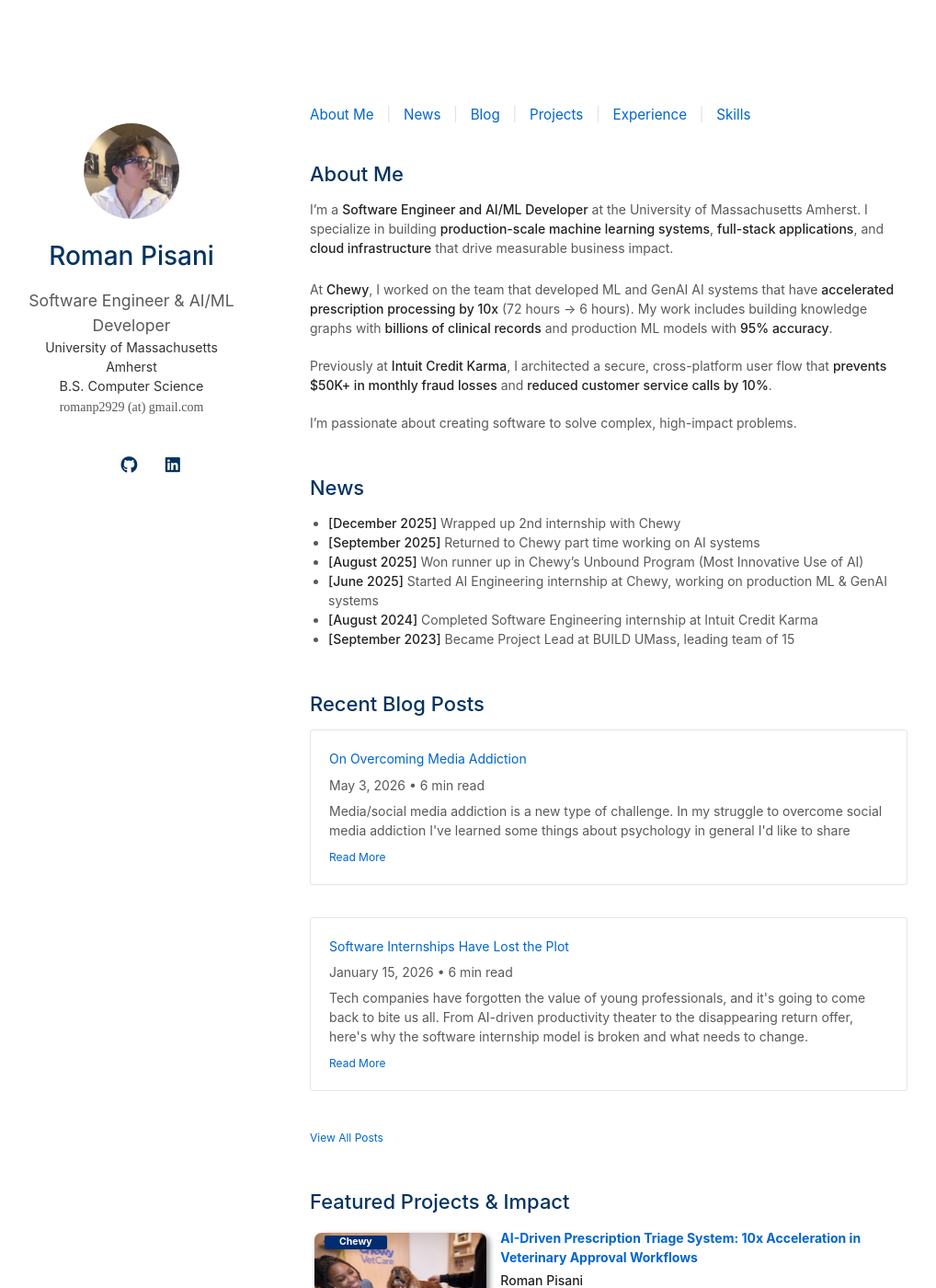
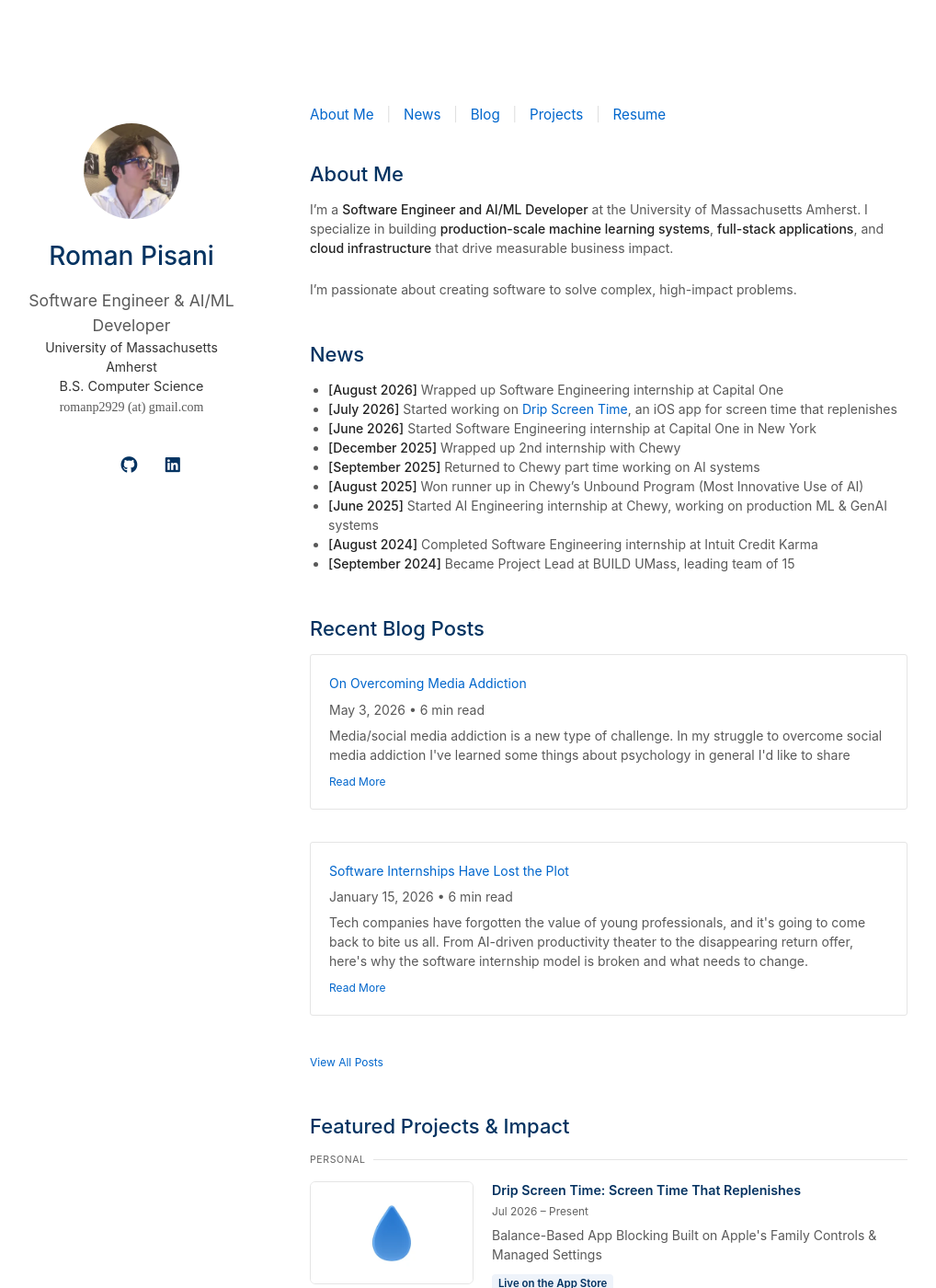
Before and after one commit to romanobro56/rpisani, a Jekyll site: the page built from index.md, in a window 1280 px wide and 1400 px high. Shown: the whole window at 92% size, without its empty margins (133-1151 px from the left). Built offline with Jekyll 4.4.1, drawn with Linux system fonts in a browser that asks for light colours; a style sheet for code colours, icons or effects is not loaded; some of the changed text lies outside the part shown.

Commit message:
Refresh homepage news and redesign the projects section
- Add Capital One and Drip Screen Time to News, and fix the BUILD UMass date
- Add Drip Screen Time, Capital One RDC, and Chewy AI vision pipeline projects
- Group projects by company with dates, lighter thumbnails, and metric chips
- Remove the Experience and Skills sections (covered by the resume) and link the resume from the navbar

Co-Authored-By: Claude Opus 5.5 <noreply@anthropic.com>

```diff
--- a/_data/projects.yml
+++ b/_data/projects.yml
@@ -1,34 +1,61 @@
+# Projects are shown grouped by `group`, in the order each group first appears.
 main:
-  - title: "AI-Driven Prescription Triage System: 10x Acceleration in Veterinary Approval Workflows"
-    authors: <strong>Roman Pisani</strong>
-    conference_short: Chewy
-    conference: Production ML System at Chewy - <strong> Processing ~1M monthly prescriptions </strong>
+  - group: Personal
+    title: "Drip Screen Time: Screen Time That Replenishes"
+    date: Jul 2026 – Present
+    subtitle: Balance-Based App Blocking Built on Apple's Family Controls & Managed Settings
+    link: https://www.dripscreentime.app
+    image: ./assets/img/drip_screen_time.webp
+    image_alt: Drip Screen Time app icon, a blue water drop
+    notes: Live on the App Store
+
+  - group: Personal
+    title: "RocketReels: Automated Generative Media Pipeline for Short-Form Video Creation"
+    date: Sep – Dec 2024
+    subtitle: End-to-End Content Generation System
+    link: https://github.com/romanobro56
+    code: https://github.com/romanobro56
+    image: ./assets/img/rocketreels.webp
+    image_alt: RocketReels video generation pipeline interface showing automated content creation
+    notes: Production Pipeline
+
+  - group: Capital One
+    title: "Remote Deposit Capture: iOS Validation Flow for $2.8B+ in Annual Deposits"
+    date: Jun – Aug 2026
+    subtitle: Swift Frontend Architecture & Asynchronous Check-Processing Microservice
+    image: ./assets/img/capital_one.webp
+    image_alt: Capital One logo
+    notes: 63% Latency Reduction (9s → 3.3s)
+
+  - group: Chewy
+    title: "AI Vision Pipeline for Veterinary Documents: 50K+ Documents Processed Monthly"
+    date: Aug – Dec 2025
+    subtitle: OpenCV Preprocessing, LLM Schema Extraction & Fuzzy-Match Validation Against Snowflake
+    image: ./assets/img/chewy_document_ai.webp
+    image_alt: Document icon with a scan line, representing AI document extraction
+    notes: 92% Extraction Accuracy
+
+  - group: Chewy
+    title: "AI-Driven Prescription Triage System: 10x Acceleration in Veterinary Approval Workflows"
+    date: Jun – Aug 2025
+    subtitle: Production ML System at Chewy - <strong>Processing ~1M monthly prescriptions</strong>
     image: ./assets/img/chewy_vet_care.webp
     image_alt: Chewy veterinary care system dashboard showing prescription triage workflow
     notes: 95% Prediction Accuracy
 
-  - title: "AWS Neptune Knowledge Graph for Clinical Intelligence"
-    authors: <strong>Roman Pisani</strong>
-    conference_short: Chewy
-    conference: Billion-Scale Graph Database Powering LLM Reasoning for Drug Interactions & Veterinary AI
+  - group: Chewy
+    title: "AWS Neptune Knowledge Graph for Clinical Intelligence"
+    date: Jun – Aug 2025
+    subtitle: Billions-Scale Graph Database Powering LLM Reasoning for Drug Interactions & Veterinary AI
     image: ./assets/img/knowledge_graph.webp
     image_alt: Network visualization of AWS Neptune knowledge graph with clinical data nodes
     notes: 800M+ Records Processed
 
-  - title: "Fraud Detection UI System Preventing $50K+ in Monthly Fraud Losses"
-    authors: <strong>Roman Pisani</strong>
-    conference_short: Credit Karma
-    conference: Cross-Platform TypeScript React Application with GCP Analytics Integration
+  - group: Credit Karma
+    title: "Fraud Detection UI System Preventing $50K+ in Monthly Fraud Losses"
+    date: May – Aug 2024
+    subtitle: Cross-Platform TypeScript React Application with GCP Analytics Integration
     image: ./assets/img/intuit_credit_karma.jpg
     image_alt: Credit Karma fraud detection user interface with analytics dashboard
+    fit: contain
     notes: 1000+ Fraudulent Attempts Deterred
-
-  - title: "RocketReels: Automated Generative Media Pipeline for Short-Form Video Creation"
-    authors: <strong>Roman Pisani</strong>
-    conference_short: Personal Project
-    conference: End-to-End Content Generation System
-    pdf: https://github.com/romanobro56
-    code: https://github.com/romanobro56
-    image: ./assets/img/rocketreels.webp
-    image_alt: RocketReels video generation pipeline interface showing automated content creation
-    notes: Production Pipeline
--- a/_includes/navbar.md
+++ b/_includes/navbar.md
@@ -8,8 +8,6 @@
     <span aria-hidden="true">|</span>
     <a href="#projects" class="nav-link">Projects</a>
     <span aria-hidden="true">|</span>
-    <a href="#experience" class="nav-link">Experience</a>
-    <span aria-hidden="true">|</span>
-    <a href="#skills" class="nav-link">Skills</a>
+    <a href="/resume" class="nav-link">Resume</a>
   </div>
 </nav>
--- a/_includes/projects.md
+++ b/_includes/projects.md
@@ -2,32 +2,31 @@
 
 <div class="projects">
 <div class="bibliography">
-
-{% for link in site.data.projects.main %}
+{% assign project_groups = site.data.projects.main | group_by: "group" %}
+{% for group in project_groups %}
+<div class="group-label">{{ group.name }}</div>
+{% for link in group.items %}
 <div class="pub-row">
   <div class="col-sm-3 abbr">
     {% if link.image %}
-    <img src="{{ link.image }}" alt="{{ link.image_alt }}" class="teaser img-fluid z-depth-1" style="width=100;height=40%">
-    {% if link.conference_short %}
-    <abbr class="badge">{{ link.conference_short }}</abbr>
-    {% endif %}
+    <img src="{{ link.image }}" alt="{{ link.image_alt }}" class="teaser"{% if link.fit %} data-fit="{{ link.fit }}"{% endif %}>
     {% endif %}
   </div>
   <div class="col-sm-9">
-      <div class="title"><a href="{{ link.pdf }}">{{ link.title }}</a></div>
-      <div class="author">{{ link.authors }}</div>
-      <div class="periodical"><em>{{ link.conference }}</em></div>
+    <div class="title">{% if link.link %}<a href="{{ link.link }}">{{ link.title }}</a>{% else %}{{ link.title }}{% endif %}</div>
+    {% if link.date %}<div class="date">{{ link.date }}</div>{% endif %}
+    <div class="periodical">{{ link.subtitle }}</div>
     <div class="links">
       {% if link.code %}
       <a href="{{ link.code }}" class="btn btn-sm z-depth-0" role="button" target="_blank" style="font-size:12px;">GitHub</a>
       {% endif %}
       {% if link.notes %}
-      <strong> <i style="color:#e74d3c">{{ link.notes }}</i></strong>
+      <span class="metric">{{ link.notes }}</span>
       {% endif %}
     </div>
   </div>
 </div>
-<br>
+{% endfor %}
 {% endfor %}
 
 </div>
--- a/_includes/services.md
+++ /dev/null
@@ -1,56 +0,0 @@
-<h2 id="experience">Professional Experience</h2>
-
-<div class="resume-entry">
-  <h3>AI Engineering Intern</h3>
-  <ul>
-    <li><autocolor><strong>Chewy</strong> | Boston, MA | June 2025 – Present</autocolor></li>
-    <li><autocolor>Automated AI-driven triage reducing prescription review time from 72 hours to 6 hours (10x acceleration)</autocolor></li>
-    <li><autocolor>Developed production XGBoost ML model with 120+ engineered features achieving 95% accuracy</autocolor></li>
-    <li><autocolor>Engineered AWS Neptune knowledge graph linking billions of clinical records for LLM-powered veterinary intelligence</autocolor></li>
-    <li><autocolor>Built Python/Snowflake pipelines processing 800M+ records across 500 columns for ML workflows</autocolor></li>
-  </ul>
-</div>
-
-<div class="resume-entry">
-  <h3>Software Engineering Intern</h3>
-  <ul>
-    <li><autocolor><strong>Intuit Credit Karma</strong> | Charlotte, NC | May 2024 – August 2024</autocolor></li>
-    <li><autocolor>Architected 8 cross-platform TypeScript React pages with Apollo GraphQL and banking-grade security</autocolor></li>
-    <li><autocolor>Deterred 1,000+ fraudulent disputes yielding $50K+ monthly savings through GCP analytics-driven design</autocolor></li>
-    <li><autocolor>Reduced member service calls by 10% via friction-optimized UX</autocolor></li>
-  </ul>
-</div>
-
-<div class="resume-entry">
-  <h3>Project Lead</h3>
-  <ul>
-    <li><autocolor><strong>BUILD UMass</strong> | Amherst, MA | September 2023 – Present</autocolor></li>
-    <li><autocolor>Leading team of 11 developers and 4 product managers building React Native app for nonprofit</autocolor></li>
-    <li><autocolor>Coordinating U.S.-India development with global stakeholders</autocolor></li>
-  </ul>
-</div>
-
-<h2 id="skills">Technical Skills</h2>
-
-<div class="resume-entry">
-  <h3>Languages & Frameworks</h3>
-  <ul>
-    <li><autocolor>Python, TypeScript, JavaScript, SQL, Java, C, C++</autocolor></li>
-    <li><autocolor>React, Next.js, Flask, React Native</autocolor></li>
-  </ul>
-</div>
-
-<div class="resume-entry">
-  <h3>AI/ML & Data Engineering</h3>
-  <ul>
-    <li><autocolor>XGBoost, LangChain, AWS SageMaker, OpenCypher, pgvector</autocolor></li>
-    <li><autocolor>Snowflake, DynamoDB, Knowledge Graphs</autocolor></li>
-  </ul>
-</div>
-
-<div class="resume-entry">
-  <h3>Cloud & Infrastructure</h3>
-  <ul>
-    <li><autocolor>AWS (Lambda, S3, Neptune, API Gateway), Docker, Redis, GraphQL</autocolor></li>
-  </ul>
-</div>
--- a/assets/css/projects.css
+++ b/assets/css/projects.css
@@ -79,3 +79,35 @@ blockquote { background: var(--global-bg-color); border-left: 2px solid var(--gl
 .projects .bibliography .pub-row div.abstract.hidden.open { border-color: var(--global-text-color); }
 
 .projects .bibliography .pub-row .teaser { border-radius: 8px; box-shadow: 3px 3px 6px #888; height: 123px; width: 270px; margin-top: 5px; margin-left: 5px; margin-bottom: 5px; object-fit: cover; }
+
+/* Projects: grouped by company, refined rows. */
+.projects .group-label { display: flex; align-items: center; gap: 0.75em; margin: 2rem 0 1rem; font-size: 0.75em; letter-spacing: 0.06em; text-transform: uppercase; color: #636363; }
+.projects .group-label:first-child { margin-top: 0.25rem; }
+.projects .group-label::after { content: ""; flex: 1; height: 1px; background: #e5e5e5; }
+
+.projects .bibliography .pub-row { margin: 0; padding: 1.25rem 0; border-top: 1px solid #f0f0f0; align-items: flex-start; }
+.projects .bibliography .group-label + .pub-row { border-top: 0; padding-top: 0; }
+.projects .bibliography .pub-row .abbr { flex: none; width: auto; }
+.projects .bibliography .pub-row .teaser { display: block; width: 176px; height: 110px; margin: 0; border: 1px solid #e5e5e5; border-radius: 6px; box-shadow: none; object-fit: cover; }
+.projects .bibliography .pub-row .teaser[data-fit="contain"] { object-fit: contain; background: #fff; }
+
+.projects .bibliography .pub-row .title { font-weight: 600; font-size: 1.02em; line-height: 1.35; color: #043361; }
+.projects .bibliography .pub-row .title a { color: #043361; }
+.projects .bibliography .pub-row .date { margin-top: 0.2rem; font-size: 0.85em; color: #636363; }
+.projects .bibliography .pub-row .periodical { margin-top: 0.35rem; color: #595959; }
+.projects .bibliography .pub-row .periodical strong { font-weight: 600; color: #444; }
+.projects .bibliography .pub-row .links { margin-top: 0.55rem; }
+.projects .bibliography .pub-row .metric { display: inline-block; padding: 0.15em 0.6em; border-radius: 4px; background: #eef3fa; color: #043361; font-size: 0.82em; font-weight: 600; }
+
+@media (prefers-color-scheme: dark) {
+.projects .group-label { color: #bbbcc3; }
+.projects .group-label::after { background: #3a3b45; }
+.projects .bibliography .pub-row { border-top-color: #2e2f39; }
+.projects .bibliography .pub-row .teaser { border-color: #3a3b45; }
+.projects .bibliography .pub-row .title,
+.projects .bibliography .pub-row .title a { color: #eeeff0; }
+.projects .bibliography .pub-row .date { color: #bbbcc3; }
+.projects .bibliography .pub-row .periodical { color: #c9cad0; }
+.projects .bibliography .pub-row .periodical strong { color: #dadbdf; }
+.projects .bibliography .pub-row .metric { background: rgba(74, 158, 255, 0.14); color: #8cc2ff; }
+}
--- a/index.md
+++ b/index.md
@@ -8,23 +8,20 @@ layout: homepage
 
 I'm a **Software Engineer and AI/ML Developer** at the University of Massachusetts Amherst. I specialize in building **production-scale machine learning systems**, **full-stack applications**, and **cloud infrastructure** that drive measurable business impact.
 
-At **Chewy**, I worked on the team that developed ML and GenAI AI systems that have **accelerated prescription processing by 10x** (72 hours → 6 hours). My work includes building knowledge graphs with **billions of clinical records** and production ML models with **95% accuracy**.
-
-Previously at **Intuit Credit Karma**, I architected a secure, cross-platform user flow that **prevents $50K+ in monthly fraud losses** and **reduced customer service calls by 10%**.
-
 I'm passionate about creating software to solve complex, high-impact problems.
 
 ## News
 
+- **[August 2026]** Wrapped up Software Engineering internship at Capital One
+- **[July 2026]** Started working on [Drip Screen Time](https://www.dripscreentime.app), an iOS app for screen time that replenishes
+- **[June 2026]** Started Software Engineering internship at Capital One in New York
 - **[December 2025]** Wrapped up 2nd internship with Chewy
 - **[September 2025]** Returned to Chewy part time working on AI systems
 - **[August 2025]** Won runner up in Chewy's Unbound Program (Most Innovative Use of AI)
 - **[June 2025]** Started AI Engineering internship at Chewy, working on production ML & GenAI systems
 - **[August 2024]** Completed Software Engineering internship at Intuit Credit Karma
-- **[September 2023]** Became Project Lead at BUILD UMass, leading team of 15
+- **[September 2024]** Became Project Lead at BUILD UMass, leading team of 15
 
 {% include_relative _includes/blog.md %}
 
 {% include_relative _includes/projects.md %}
-
-{% include_relative _includes/services.md %}
```
Also changed, not shown: assets/css/projects-no-dark-mode.css (+19 -0 lines), assets/img/capital_one.webp (added), assets/img/chewy_document_ai.webp (added), assets/img/drip_screen_time.webp (added), assets/img/screen-time-graph.png (deleted).
